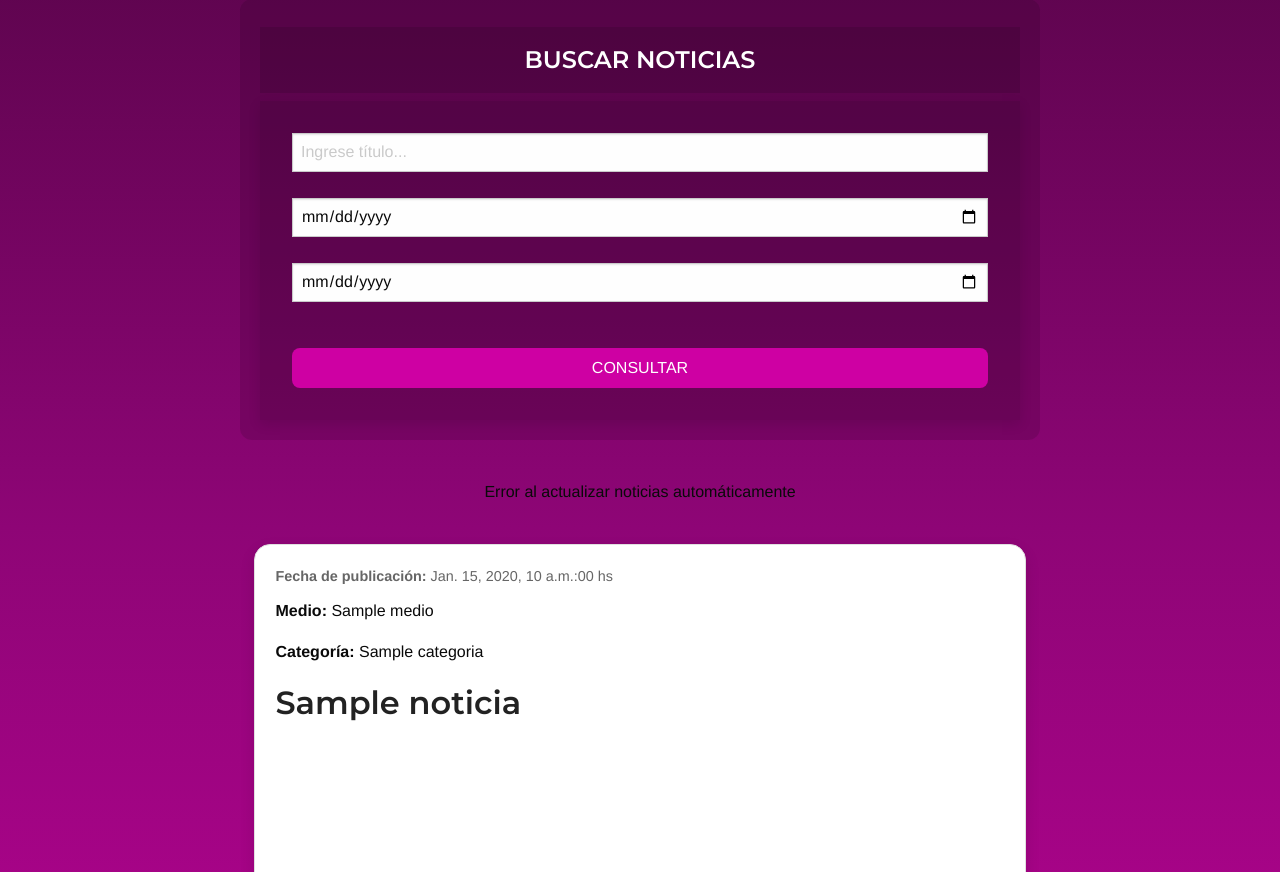
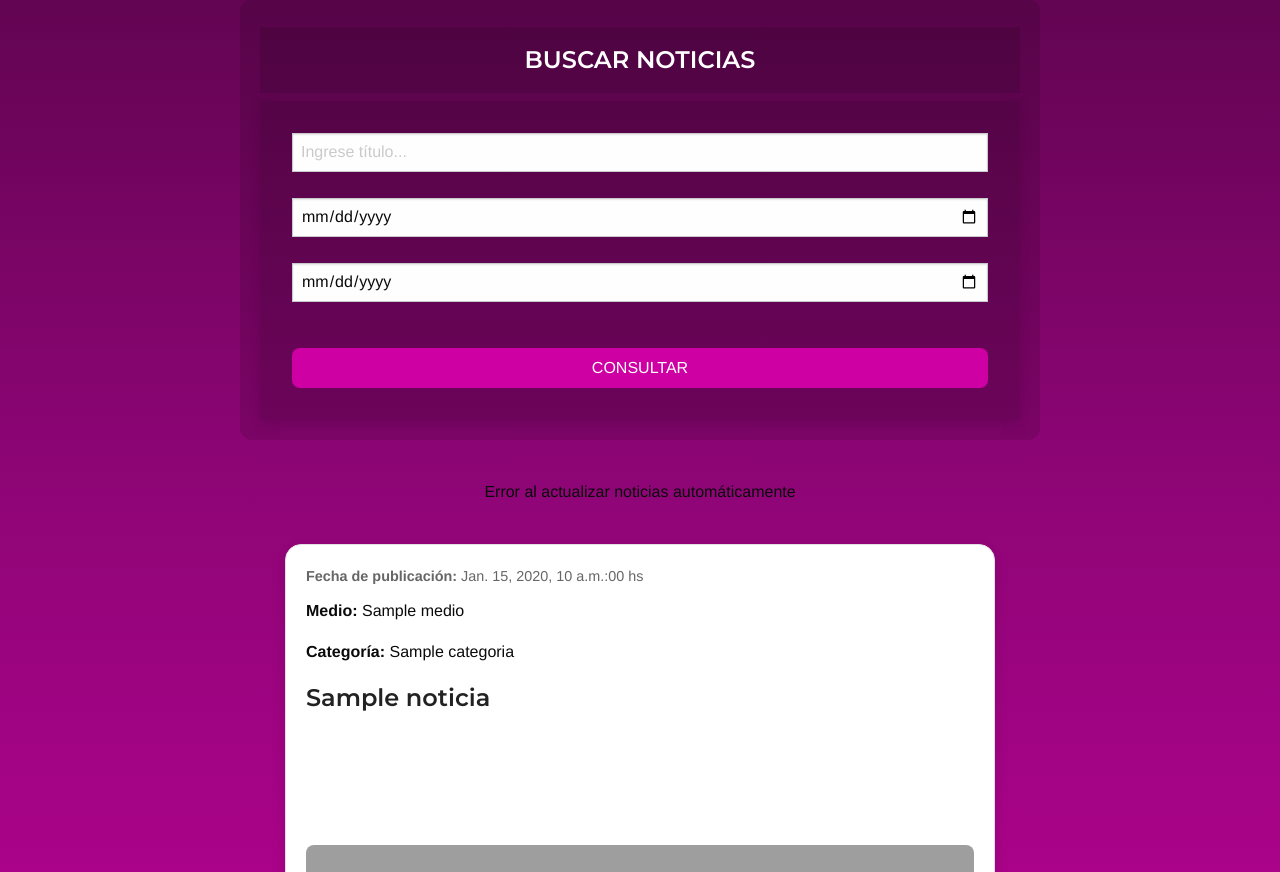
Before and after one commit to gonzacodigo/plataforma_noticias, a Django app: template templates/noticia/noticia_list.html in a window 1280 px wide. Shown: the part 470-1342 px from the top of the page. Run offline with Django 3.2, Linux system fonts and the light colour scheme; the template is opened without the code that fills it: most values are stand-ins (such as "Sample title", 1, 10 or a date in 2020); some libraries are stand-ins or nearby versions; grey boxes are pictures that could not be loaded.

Commit message:
Se mejoro la estructura de la noticias

```diff
--- a/static/css/base.css
+++ b/static/css/base.css
@@ -36,7 +36,7 @@
 /* Título de la noticia */
 .noticia-titulo {
   font-family: 'Montserrat', sans-serif;
-  font-size: 2em;
+  font-size: 1.5em;
   font-weight: bold;
   color: #222;
   margin-bottom: 10px;
@@ -65,7 +65,7 @@
   border: none;
   padding: 10px;
   border-radius: 8px;
-  font-size: 1.5em;
+  font-size: 1.2em;
   cursor: pointer;
   transition: background-color 0.3s;
 }
```
